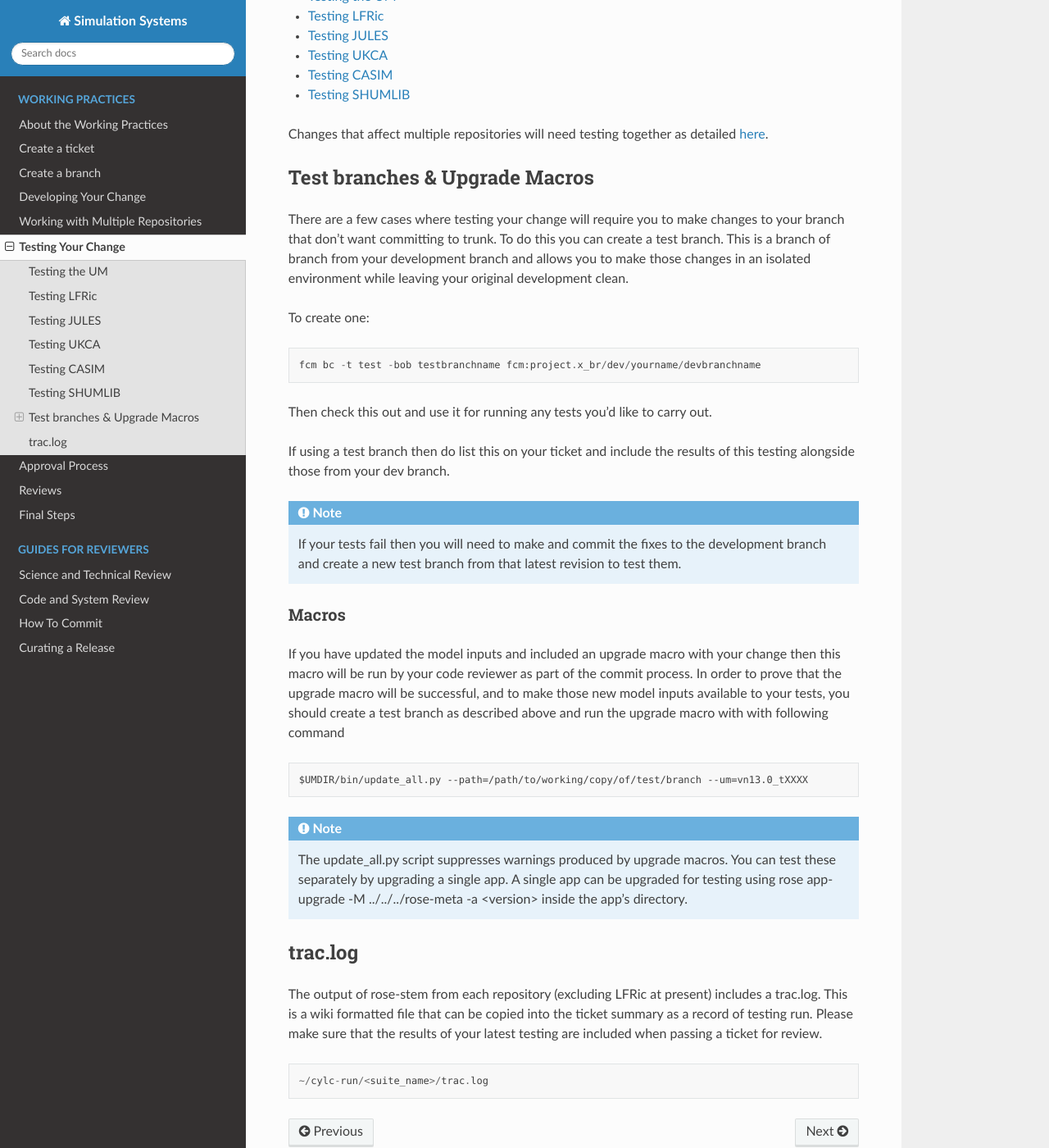
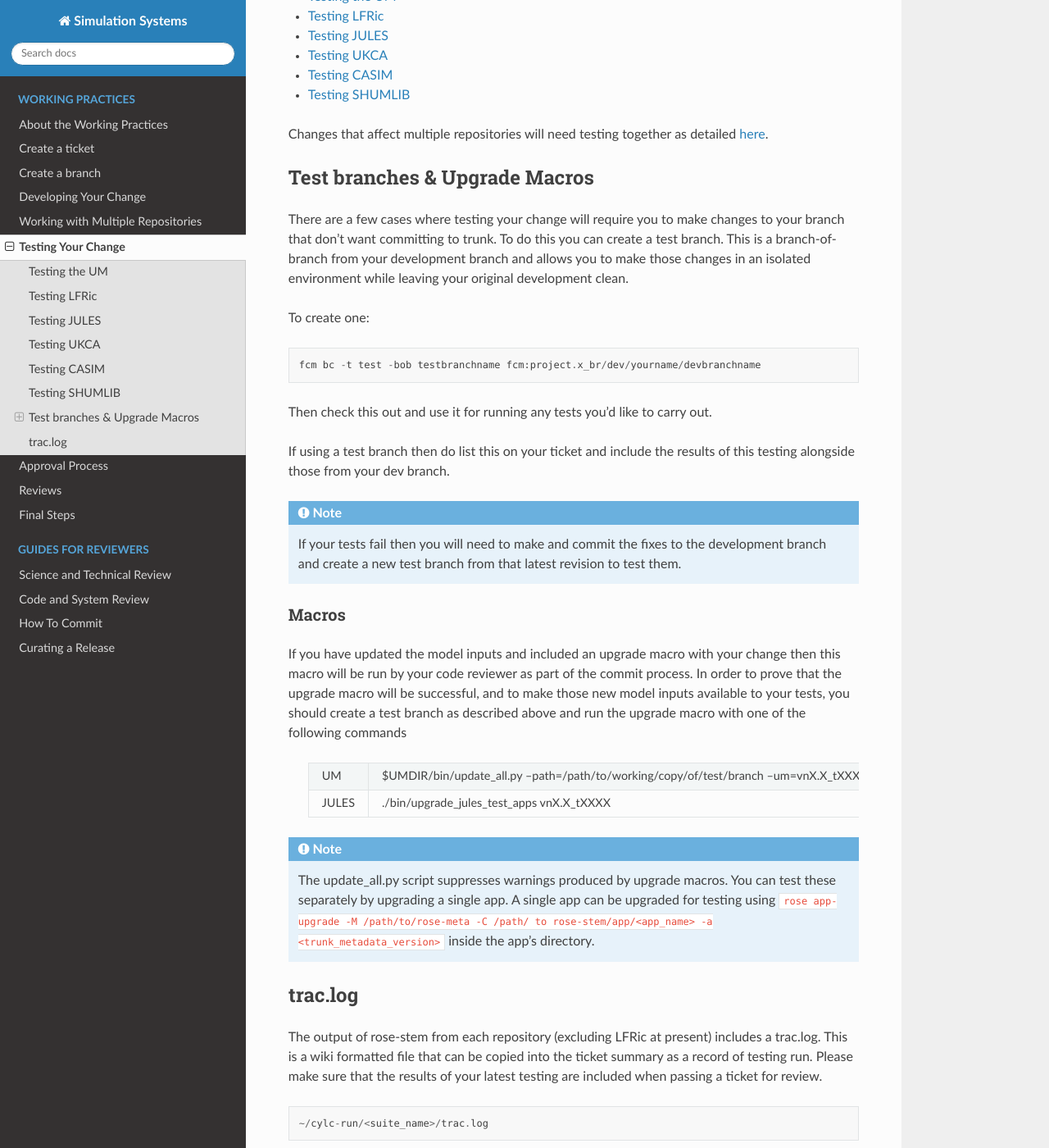
Before and after one commit to MetOffice/simulation-systems, a Sphinx documentation site: the page built from source/WorkingPractices/testing.rst, in a window 1280 px wide and 1400 px high, scrolled down 653 px. Shown: the whole window at 82% size. Built offline with Sphinx 7.4.7 and the Read the Docs theme 2.0.0, drawn with Linux system fonts in a browser that asks for light colours; some of the changed text lies outside the part shown.

Commit message:
respond to code review

```diff
--- a/source/WorkingPractices/testing.rst
+++ b/source/WorkingPractices/testing.rst
@@ -42,7 +42,7 @@ Test branches & Upgrade Macros
 ------------------------------
 There are a few cases where testing your change will require you to make changes
 to your branch that don't want committing to trunk. To do this you can create a
-test branch. This is a branch of branch from your development branch and allows
+test branch. This is a branch-of-branch from your development branch and allows
 you to make those changes in an isolated environment while leaving your original
 development clean.
 
@@ -68,17 +68,23 @@ If you have updated the model inputs and included an upgrade macro with your
 change then this macro will be run by your code reviewer as part of the commit
 process. In order to prove that the upgrade macro will be successful, and to
 make those new model inputs available to your tests, you should create a test
-branch as described above and run the upgrade macro with with following command
+branch as described above and run the upgrade macro with one of the following
+commands
 
-.. code-block::
+    +-------+----------------------------------------------------------------------------------------+
+    | UM    | $UMDIR/bin/update_all.py --path=/path/to/working/copy/of/test/branch --um=vnX.X_tXXXX  |
+    +-------+----------------------------------------------------------------------------------------+
+    | JULES | ./bin/upgrade_jules_test_apps vnX.X_tXXXX                                              |
+    +-------+----------------------------------------------------------------------------------------+
 
-    $UMDIR/bin/update_all.py --path=/path/to/working/copy/of/test/branch --um=vn13.0_tXXXX
+.. todo: add an LFRic upgrade macro command... and make these more consistent?
 
 .. Note::
     The update_all.py script suppresses warnings produced by upgrade macros.
     You can test these separately by upgrading a single app. A single app can be
-    upgraded for testing using rose app-upgrade -M ../../../rose-meta -a
-    <version> inside the app's directory.
+    upgraded for testing using ``rose app-upgrade -M /path/to/rose-meta -C /path/
+    to rose-stem/app/<app_name> -a <trunk_metadata_version>`` inside the app's
+    directory.
 
 trac.log
 --------
```
Also changed, not shown: other parts of source/WorkingPractices/testing.rst (+1 -1 lines).
